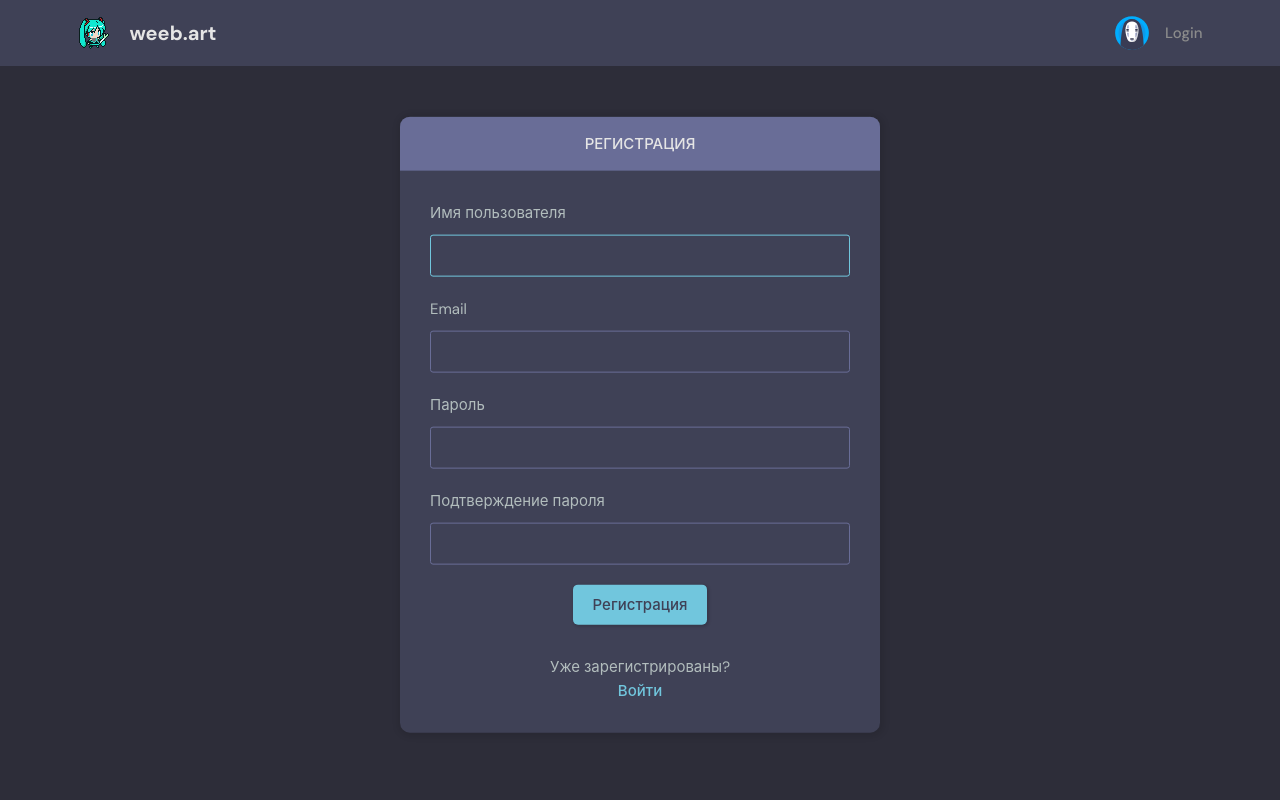
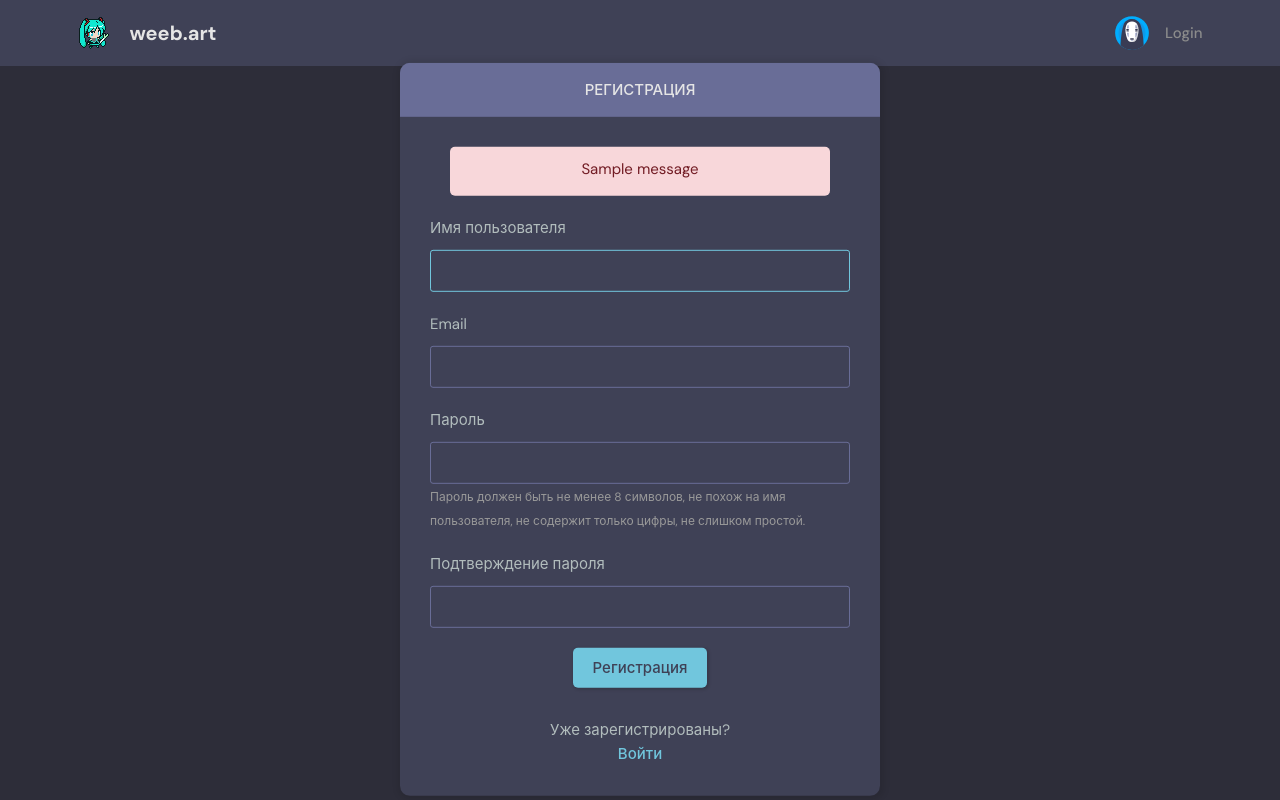
Before and after one commit to Lyndholm/weeb, a Django app: page /register/ in a window 1280 px wide. Run offline with Django 4.2, Linux system fonts and the light colour scheme; tables that the repository leaves empty hold one stand-in row (values such as "Sample post"); one stand-in notice (Sample message) is shown.

Commit message:
Error message for invalid registration form

```diff
--- a/weeb/templates/navbar.html
+++ b/weeb/templates/navbar.html
@@ -9,11 +9,11 @@
 
         <nav class="header__menu">
 
+            {% if request.user.is_authenticated %}
             <!-- Logged In -->
-            {% if request.user.is_authenticated %}
             <div class="header__user">
                 <div class="avatar avatar--medium active">
-                    <img src="{{request.user.profile.avatar.url}}"/>
+                    <img src="{{request.user.profile.avatar.url}}" />
                 </div>
                 <p>{{request.user.profile.nickname}} <span>@{{request.user.username}}</span></p>
                 <button class="dropdown-button">
@@ -23,21 +23,22 @@
                 </button>
             </div>
 
-            <!-- Not Logged In -->
-            {% else %}
-            <a href="{% url 'login' %}">
-                <img src="{% static 'images/avatar-default.svg' %}"/>
-                <p>Login</p>
-            </a>
-
-            {% endif %}
-
             <div class="dropdown-menu">
                 {% if request.user.is_superuser %}
                 <a href="{% url 'admin:index' %}">Admin</a>
                 {% endif %}
                 <a href="{% url 'logout' %}">Logout</a>
             </div>
+
+            {% else %}
+            <!-- Not Logged In -->
+            <a href="{% url 'login' %}">
+                <img src="{% static 'images/avatar-default.svg' %}" />
+                <p>Login</p>
+            </a>
+
+            {% endif %}
+
         </nav>
     </div>
 </header>
--- a/weeb/users/templates/registration.html
+++ b/weeb/users/templates/registration.html
@@ -13,6 +13,16 @@
             <div class="layout__body">
                 <h2 class="auth__tagline"></h2>
 
+                {% if messages %}
+                <div class="error-messages-block">
+                    <ul>
+                        {% for message in messages %}
+                        <li>{{message}}</li>
+                        {% endfor %}
+                    </ul>
+                </div>
+                {% endif %}
+
                 <form class="form" method="POST">
                     {% csrf_token %}
 
@@ -27,6 +37,8 @@
                     <div class="form__group">
                         <label>Пароль</label>
                         {{form.password1}}
+                        <span style="font-size: 0.8em; color: #999;">Пароль должен быть не менее 8 символов, не похож на
+                            имя пользователя, не содержит только цифры, не слишком простой.</span>
                     </div>
                     <div class="form__group">
                         <label>Подтверждение пароля</label>
--- a/weeb/users/views.py
+++ b/weeb/users/views.py
@@ -38,6 +38,14 @@ class RegistrationView(FormView):
 
         return super().form_valid(form)
 
+    def form_invalid(self, form):
+        messages.error(
+            self.request,
+            'Введенные данные не прошли проверку. Пожалуйста, проверьте и исправьте ошибки.',
+        )
+
+        return super().form_invalid(form)
+
     def get(self, *args, **kwargs):
         if self.request.user.is_authenticated:
             return redirect('placeholder')
```
